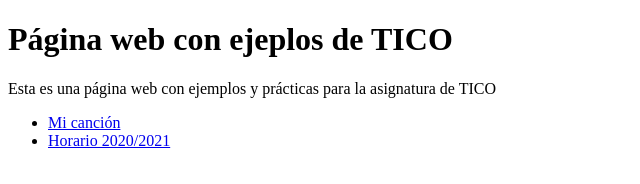
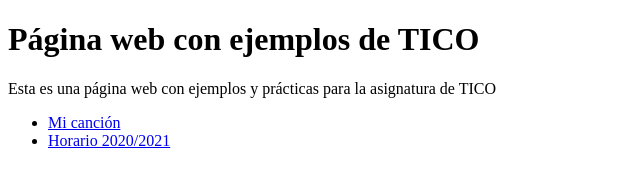
Before and after one commit to Neo-Skynet/tico-es-genial, a plain HTML site: page index.html in a window 1280 px wide. Shown: the whole page, without its empty margins (0-640 px from the left). Drawn offline with Linux system fonts and the light colour scheme.

Commit message:
Error en ejemplo

```diff
--- a/index.html
+++ b/index.html
@@ -2,10 +2,10 @@
 <html lang="en" dir="ltr">
   <head>
     <meta charset="utf-8">
-    <title>Página web con ejeplos de TICO</title>
+    <title>Página web con ejemplos de TICO</title>
   </head>
   <body>
-    <h1>Página web con ejeplos de TICO</h1>
+    <h1>Página web con ejemplos de TICO</h1>
     <p>
       Esta es una página web con ejemplos y prácticas para la asignatura de TICO
     </p>
```
